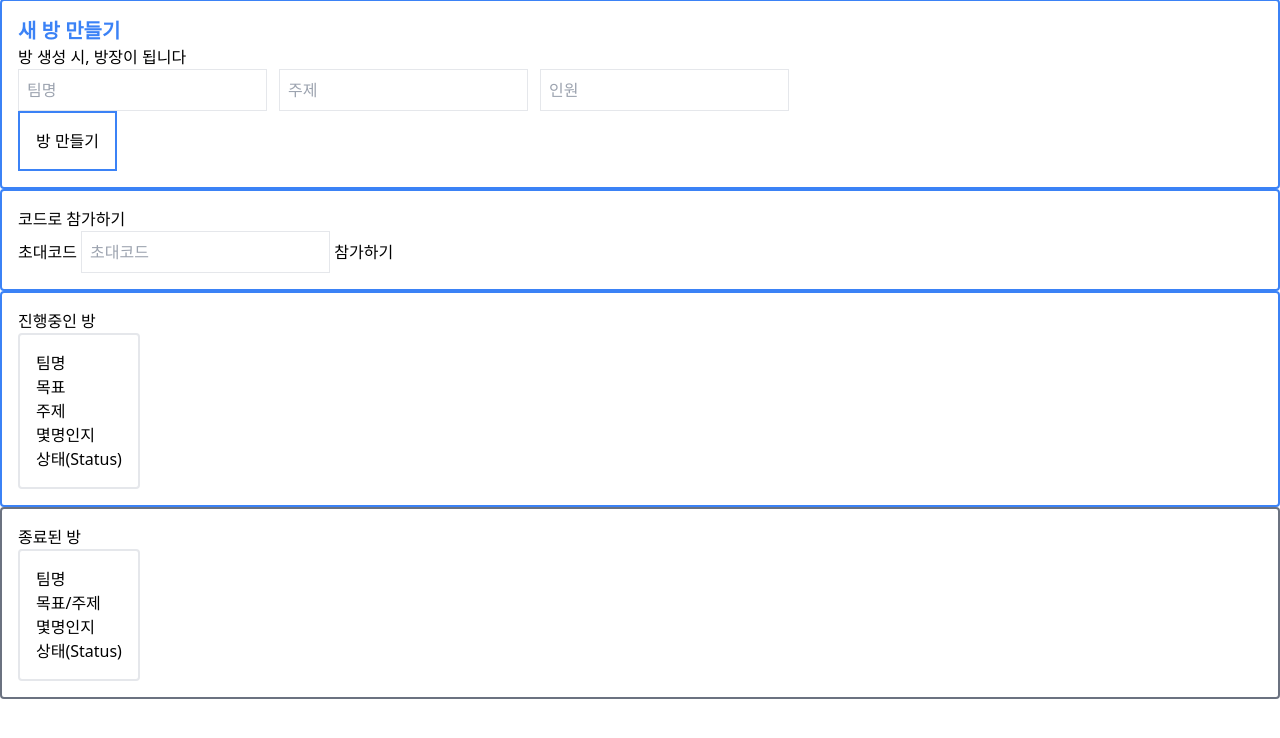
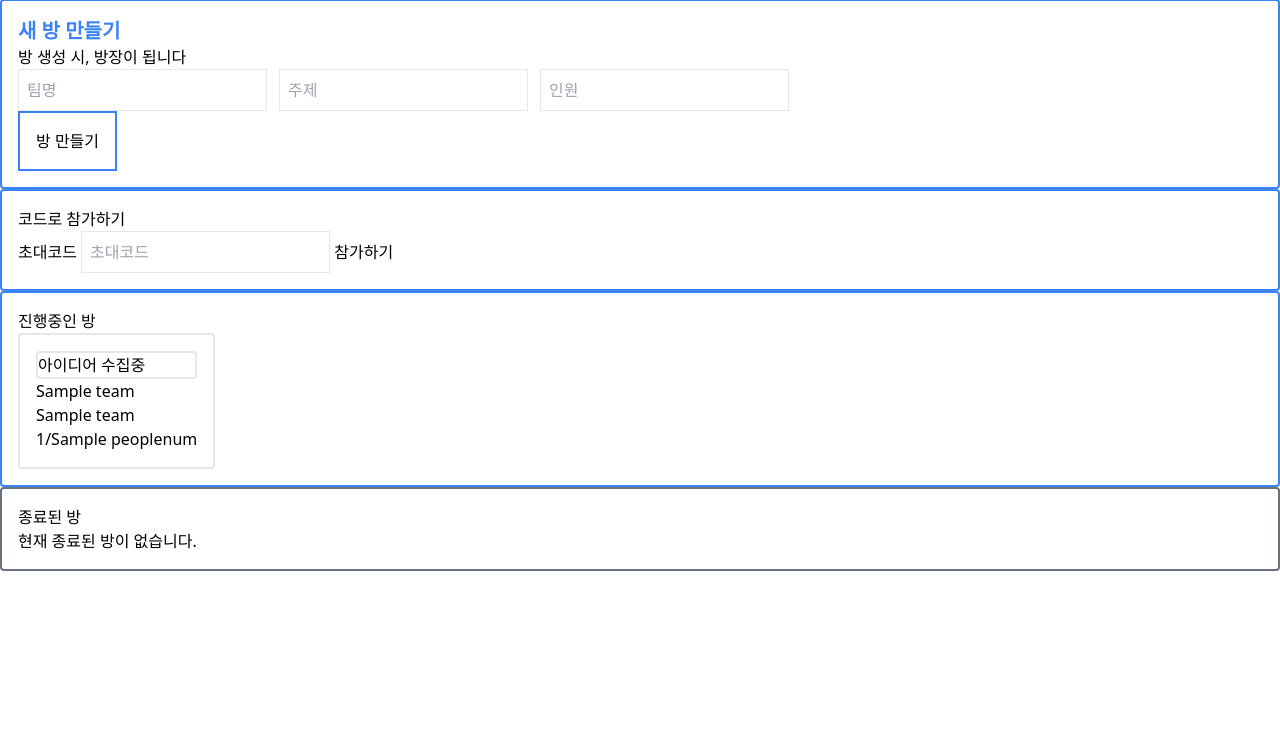
Before and after one commit to Shirokuma0704/Krafton_Jungle_Week0_MiniProject, a Flask app: page / in a window 1280 px wide. Shown: the part 25-763 px from the top of the page. Run offline with Flask 3, Linux system fonts and the light colour scheme; a database or web service that is not in the repository returns one stand-in record (values such as "Sample title"); some libraries are stand-ins or nearby versions.

Commit message:
feat: 메인 페이지-방 상태 조회 기능 구현

```diff
--- a/app.py
+++ b/app.py
@@ -3,7 +3,7 @@
 from dotenv import load_dotenv
 from flask import Flask, render_template
 from auth.routes import auth_bp
-from teams.routes import teams_bp
+from teams.routes import teams_bp, get_teams
 
 load_dotenv()
 
@@ -14,7 +14,13 @@
 
 @app.route('/')
 def index():
-    return render_template("main/index.html")
+    process_team, done_team = get_teams()
+
+    return render_template(
+        "main/index.html",
+        process_team=process_team,
+        done_team=done_team
+    )
 
 if __name__ == '__main__':
     app.run(debug=True)
--- a/teams/routes.py
+++ b/teams/routes.py
@@ -1,4 +1,4 @@
-from flask import Blueprint, request, g, redirect, url_for, render_template
+from flask import Blueprint, request, g, redirect, url_for, render_template, session
 from enum import Enum
 import string, random
 from db import db
@@ -18,9 +18,22 @@
 @teams_bp.route("/making_team", methods=['POST'])
 def making_team():
     if request.method == "POST":
+        user_id = session.get("user_id")
+
+        if user_id is None:
+            return render_template(
+                "auth/login.html",
+                error="로그인 후 이용해주세요.")
         teamid = request.form.get("teamid") # 팀명
         title = request.form.get("title") # 목표/주제
-        peoplenum= int(request.form.get("peoplenum")) # 몇 명인지
+        count= request.form.get("peoplenum") # 몇 명인지
+
+        if not all([teamid, title, count]):
+            return render_template(
+                "main/index.html",
+                error="모든 항목을 입력해 주세요.")
+
+        peoplenum = int(count)
 
         kingid = g.user["_id"] #방장 id
 
@@ -47,14 +60,13 @@
 
         team_collection.insert_one(team)
 
-        return redirect(url_for("index"))
-    return render_template("main/index.html");
+    return redirect(url_for("index"))
 
 @teams_bp.route("/join_team", methods=['POST'])
 def join_team():
         code = request.form.get("code") #초대 코드
 
-        if code is None:
+        if not code:
             return "존재하지 않는 초대 코드입니다."
 
         team = team_collection.find_one({"code": code})
@@ -77,5 +89,21 @@
 
         return redirect(url_for("index"))
 
-# @teams_bp.route("/<team_id>")
-# def view_team():
+def get_teams():
+    teams = list(team_collection.find())
+
+    process_team = []
+    done_team = []
+
+    # 전체 팀 배열에서 진행중인 팀과 종료된 팀을 따로 구분한다.
+    for team in teams:
+        if team["status"] == TeamStatus.DONE.value:
+            done_team.append(team)
+        else:
+            process_team.append(team)
+
+    return process_team, done_team
+
+@teams_bp.route("/<team_id>")
+def get_team(team_id):
+    return team_id;
--- a/templates/auth/signup.html
+++ b/templates/auth/signup.html
@@ -21,7 +21,7 @@
     <label>비밀번호 재입력</label>
     <input type="password" name="repassword">
 
-<button type="submit">회원가입하기</button>
+<button type="submit">회원가입</button>
 </form>
 
 {% endblock %}
--- a/templates/main/index.html
+++ b/templates/main/index.html
@@ -1,6 +1,12 @@
 {% extends "base.html" %}
 
 {% block content %}
+
+{% if error %}
+<script>
+    alert("{{ error }}");
+</script>
+{% endif %}
 
 
 <!--새 방 만들기-->
@@ -21,7 +27,7 @@
 <div class="p-4 border-2 border-blue-500 rounded">
     <h2>코드로 참가하기</h2>
 
-    <form action="{{ url_for('teams.join_team') }}"  method="post">
+    <form action="{{ url_for('teams.join_team') }}" method="post">
         초대코드
         <input type="text" name="code" placeholder="초대코드" class="border p-2">
         <button type="submit">참가하기</button>
@@ -29,16 +35,28 @@
 </div>
 
 <!--진행중인 방-->
+
 <div class="p-4 border-2 border-blue-500 rounded">
     <h2>진행중인 방</h2>
     <div class="flex gap-3">
-        <div class="p-4 border-2 border-black-500 rounded">
-            <div>팀명</div>
-            <div>목표</div>
-            <div>주제</div>
-            <div>몇명인지</div>
-            <div>상태(Status)</div>
-        </div>
+        {%if process_team | length == 0 %}
+        <div>현재 시작된 방이 없습니다.</div>
+        {% endif %}
+        {% for team in process_team %}
+        <a class="p-4 border-2 border-black-500 rounded" href="{{ url_for('teams.get_team', team_id=team['_id']) }}">
+            <div class="border-2 border-black-100 rounded">
+                {%if team.status == "IDEA" %}
+                아이디어 수집중
+                {% else %}
+                투표중
+                {% endif %}
+            </div>
+            <div>{{ team.team_name }}</div>
+            <div>{{ team.title }}</div>
+            <div>{{ team.members | length }}/{{ team.peoplenum }}</div>
+
+        </a>
+        {% endfor %}
     </div>
 </div>
 
@@ -47,13 +65,17 @@
 <div class="p-4 border-2 border-gray-500 rounded">
     <h2>종료된 방</h2>
     <div class="flex gap-3">
-        <div class="p-4 border-2 border-black-500 rounded">
-            <div>팀명</div>
-            <div>목표/주제</div>
-            <div>몇명인지</div>
-            <div>상태(Status)</div>
-        </div>
+        {%if done_team | length == 0 %}
+        <div>현재 종료된 방이 없습니다.</div>
+        {% endif %}
+        {% for team in done_team %}
+        <a class="p-4 border-2 border-black-500 rounded" href="{{ url_for('teams.get_team', team_id=team['_id']) }}">
+            <div>{{ team.team_name }}</div>
+            <div>{{ team.title }}</div>
+            <div>{{ team.members | length }}/{{ team.peoplenum }}</div>
+            <div>{{ team.status }}</div>
+        </a>
+        {% endfor %}
     </div>
 </div>
-
 {% endblock %}
```
